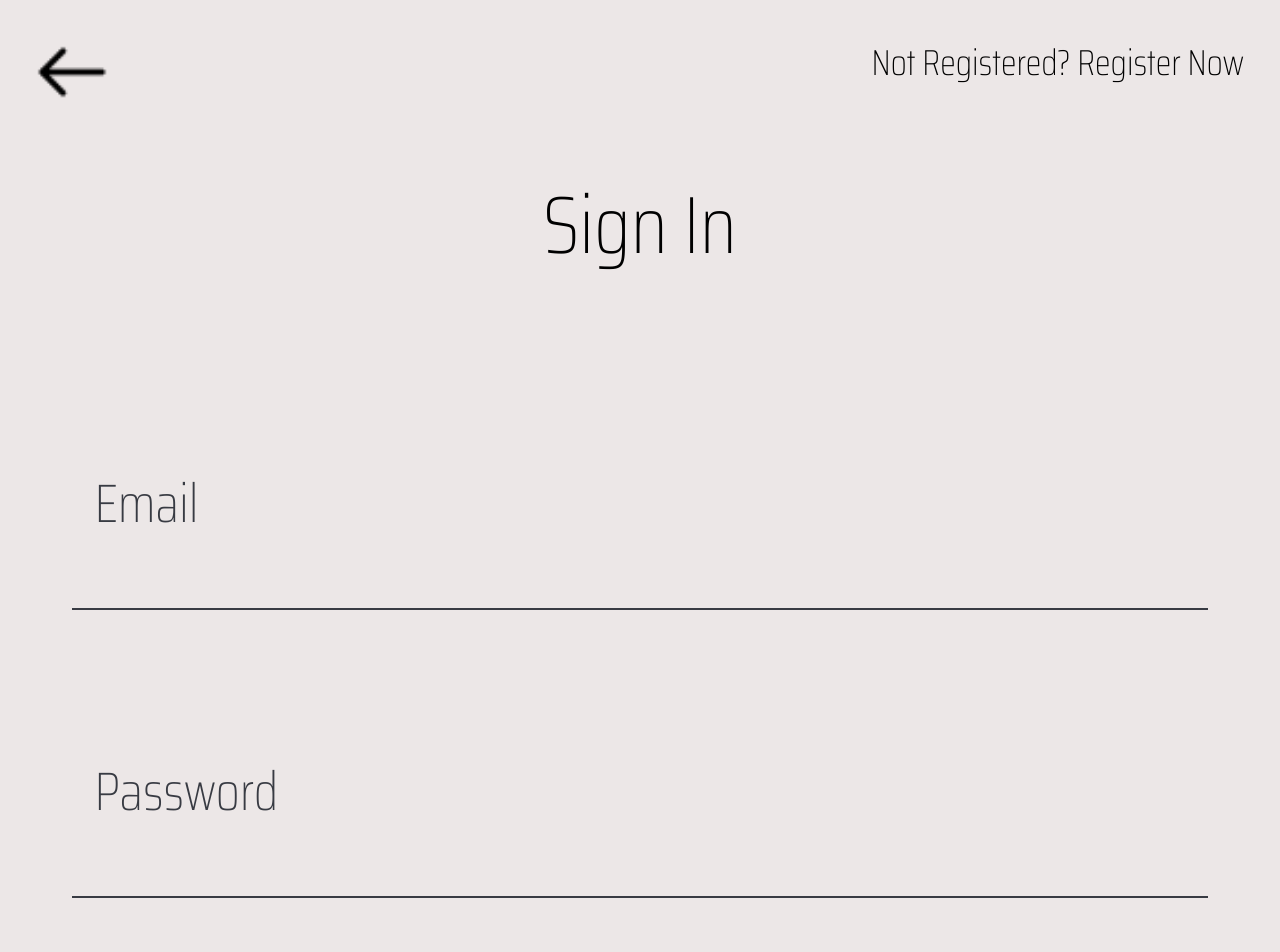
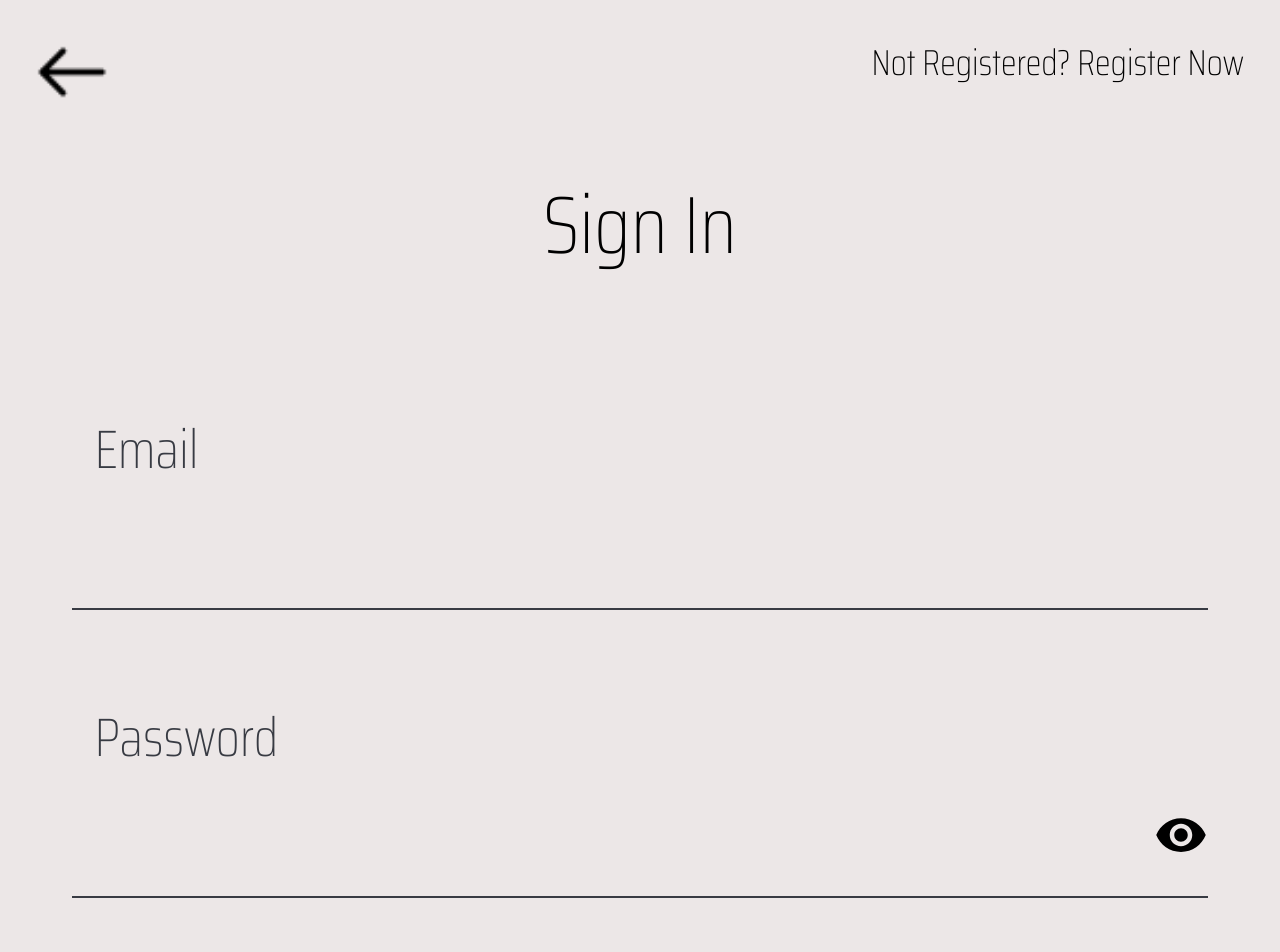
Before and after one commit to BernardCooley/studio-socket-next-13, a Next.js app: page /signin in a window 1280 px wide. Shown: the top 952 px of the page. Built offline with nearby package versions, Linux system fonts and the light colour scheme.

Commit message:
show hide password

```diff
--- a/app/(authPages)/register/page.tsx
+++ b/app/(authPages)/register/page.tsx
@@ -12,6 +12,7 @@ import { signIn } from "next-auth/react";
 import { doc, setDoc } from "firebase/firestore";
 import Avatar from "../../../components/Avatar";
 import { getStorage, ref, uploadBytes } from "firebase/storage";
+import TogglePassword from "../../../components/TogglePassword";
 
 interface Props {}
 
@@ -27,6 +28,7 @@ const Register = ({}: Props) => {
     const [errors, setErrors] = useState([]);
     const [submitting, setSubmitting] = useState<boolean>(false);
     const [triggerResetValue, setTriggerResetValue] = useState<boolean>(false);
+    const [showPassword, setShowPassword] = useState<boolean>(false);
 
     useEffect(() => {
         console.log(errors[0]);
@@ -153,25 +155,37 @@ const Register = ({}: Props) => {
                     className={`${
                         dialogMessages.length > 0 ? "pointer-events-none" : ""
                     }`}
-                    type="password"
+                    type={showPassword ? "text" : "password"}
                     id="password"
                     label="Password *"
                     name="password"
                     ref={passwordRef}
                     errorMessages={getErrorMessages(errors, "password")}
                     defaultValue="password"
+                    fieldIcon={
+                        <TogglePassword
+                            isShowing={showPassword}
+                            onClick={() => setShowPassword(!showPassword)}
+                        />
+                    }
                 />
                 <CustomTextInput
                     className={`${
                         dialogMessages.length > 0 ? "pointer-events-none" : ""
                     }`}
-                    type="password"
+                    type={showPassword ? "text" : "password"}
                     id="repeatPassword"
                     label="Repeat password *"
                     name="repeatPassword"
                     ref={repeatPasswordRef}
                     errorMessages={getErrorMessages(errors, "repeatPassword")}
                     defaultValue="password"
+                    fieldIcon={
+                        <TogglePassword
+                            isShowing={showPassword}
+                            onClick={() => setShowPassword(!showPassword)}
+                        />
+                    }
                 />
                 <CustomTextInput
                     className={`${
--- a/app/(authPages)/signin/page.tsx
+++ b/app/(authPages)/signin/page.tsx
@@ -8,6 +8,7 @@ import AuthForm from "../../../components/AuthForm";
 import { signIn } from "next-auth/react";
 import { useRouter, useSearchParams } from "next/navigation";
 import { useAuthContext } from "../../../contexts/AuthContext";
+import TogglePassword from "../../../components/TogglePassword";
 
 interface Props {}
 
@@ -19,6 +20,7 @@ const SignIn = ({}: Props) => {
     const passwordRef = useRef<HTMLInputElement>(null);
     const [errors, setErrors] = useState([]);
     const [submitting, setSubmitting] = useState<boolean>(false);
+    const [showPassword, setShowPassword] = useState<boolean>(false);
 
     useEffect(() => {
         const messages = getFormMessages(searchParams.getAll("error")[0]);
@@ -96,13 +98,19 @@ const SignIn = ({}: Props) => {
                     className={`${
                         dialogMessages.length > 0 ? "pointer-events-none" : ""
                     }`}
-                    type="password"
+                    type={showPassword ? "text" : "password"}
                     id="password"
                     label="Password"
                     name="password"
                     ref={passwordRef}
                     errorMessages={getErrorMessages(errors, "password")}
                     onBlur={validate}
+                    fieldIcon={
+                        <TogglePassword
+                            isShowing={showPassword}
+                            onClick={() => setShowPassword(!showPassword)}
+                        />
+                    }
                 />
             </AuthForm>
         </div>
--- a/components/CustomTextInput.tsx
+++ b/components/CustomTextInput.tsx
@@ -18,6 +18,7 @@ interface Props {
     scaleLabel?: boolean;
     hide?: boolean;
     resetValue?: boolean;
+    fieldIcon?: React.ReactNode;
 }
 
 const CustomTextInput = forwardRef(
@@ -38,6 +39,7 @@ const CustomTextInput = forwardRef(
             scaleLabel,
             hide,
             resetValue,
+            fieldIcon,
         }: Props,
         ref: LegacyRef<HTMLInputElement> | undefined
     ) => {
@@ -70,12 +72,15 @@ const CustomTextInput = forwardRef(
                 }`}
             >
                 <div className="relative">
+                    <div className="relative">
                         <input
                             className={`block px-2.5 pb-2.5 pt-5 w-full text-primary text-2xl bg-primary-light border-primary appearance-none focus:outline-none focus:ring-0 focus:border-b-4 focus:border-primary peer ${inputClassName} ${
                                 borderless
                                     ? "border-0 border-b-0"
                                     : "border-0 border-b-2"
-                        } ${hide ? "opacity-0 h-0 pointer-events-none" : ""}`}
+                            } ${
+                                hide ? "opacity-0 h-0 pointer-events-none" : ""
+                            }`}
                             type={type}
                             name={name}
                             id={id}
@@ -85,6 +90,8 @@ const CustomTextInput = forwardRef(
                             ref={ref}
                             placeholder=" "
                         />
+                        {fieldIcon}
+                    </div>
                     <label
                         className={`absolute text-2xl text-primary duration-200 transform -translate-y-6 z-10 origin-[0] left-2.5 peer-placeholder-shown:scale-100 peer-placeholder-shown:translate-y-0 peer-focus:scale-50 peer-focus:-translate-y-6 ${labelClasses} ${
                             scaleLabel ? "scale-50 top-4" : "scale-100 top-0"
--- /dev/null
+++ b/components/TogglePassword.tsx
@@ -0,0 +1,18 @@
+import React from "react";
+import VisibilityIcon from "@mui/icons-material/Visibility";
+import VisibilityOffIcon from "@mui/icons-material/VisibilityOff";
+
+interface Props {
+    onClick: () => void;
+    isShowing: boolean;
+}
+
+const TogglePassword = ({ onClick, isShowing }: Props) => {
+    return (
+        <div className="absolute right-0 bottom-4" onClick={onClick}>
+            {isShowing ? <VisibilityOffIcon /> : <VisibilityIcon />}
+        </div>
+    );
+};
+
+export default TogglePassword;
```
Lines whose indentation alone changed are shown as unchanged.
